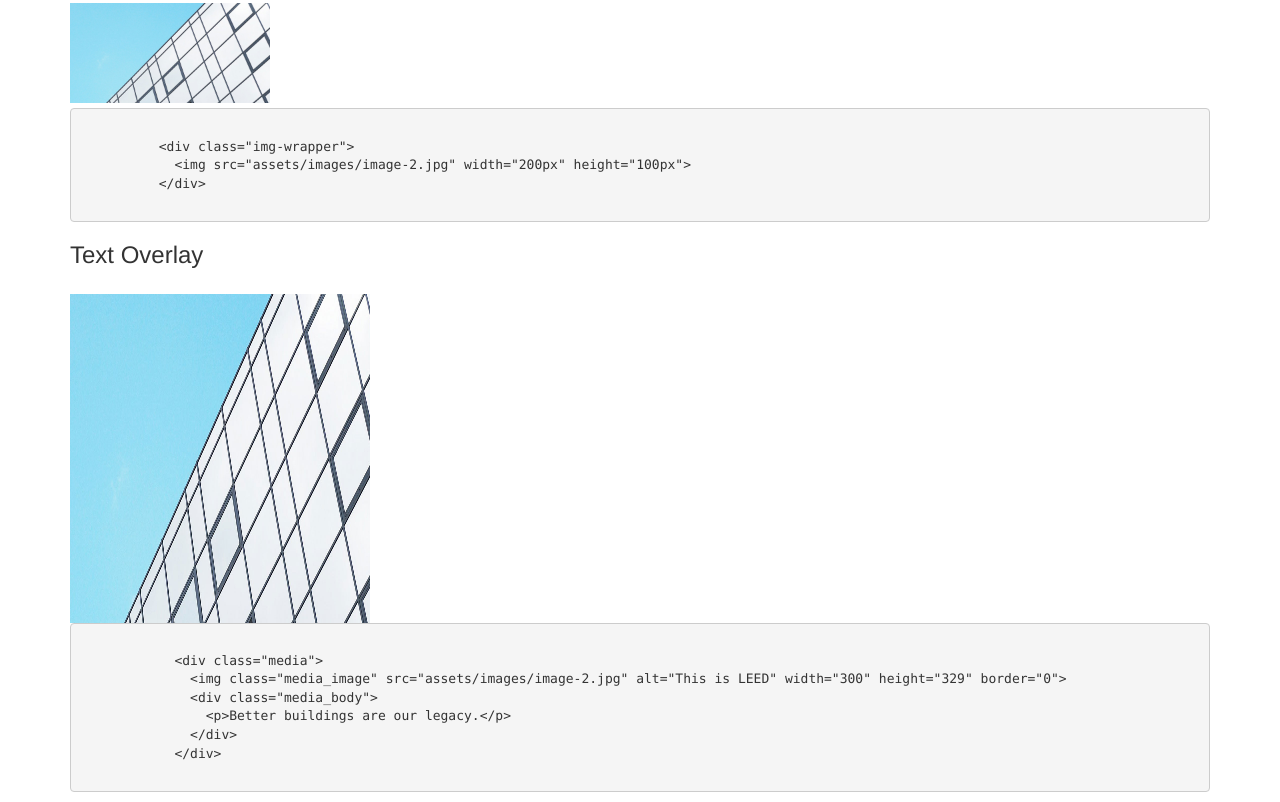
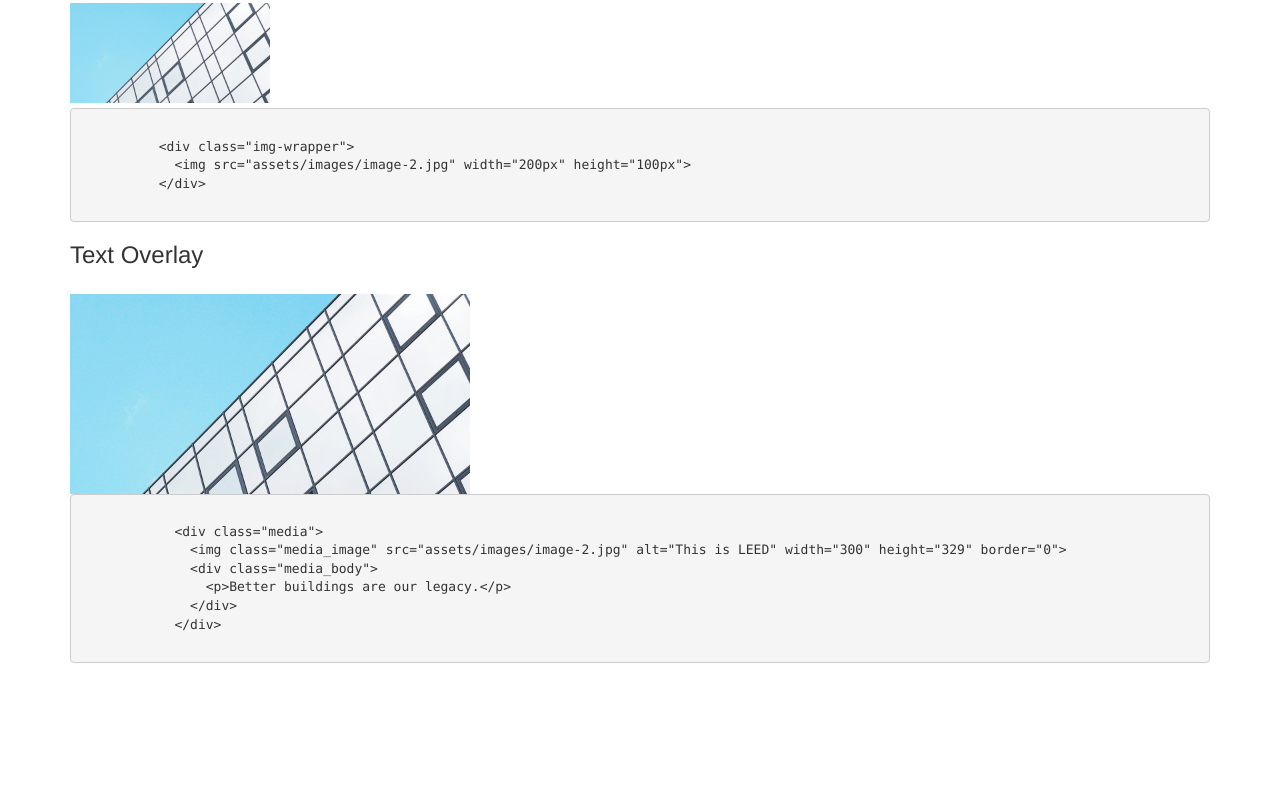
Before and after one commit to megancoyle/javascript-library, a website: page index.html in a window 1280 px wide. Shown: the part 5269-6071 px from the top of the page. After the commit the page ends 5942 px from the top, so only its background shows below. Drawn offline with nearby package versions, Linux system fonts and the light colour scheme.

Commit message:
Adjust markup for image text overlay

```diff
--- a/index.html
+++ b/index.html
@@ -462,7 +462,7 @@
 
         <h3 id="text-overlay">Text Overlay</h3>
           <div class="media">
-            <img class="media_image" src="assets/images/image-2.jpg" alt="This is LEED" width="300" height="329" border="0">
+            <img class="media_image" src="assets/images/image-2.jpg" alt="This is LEED" width="400" height="200" border="0">
             <div class="media_body">
               <p>Better buildings are our legacy.</p>
             </div>
```
